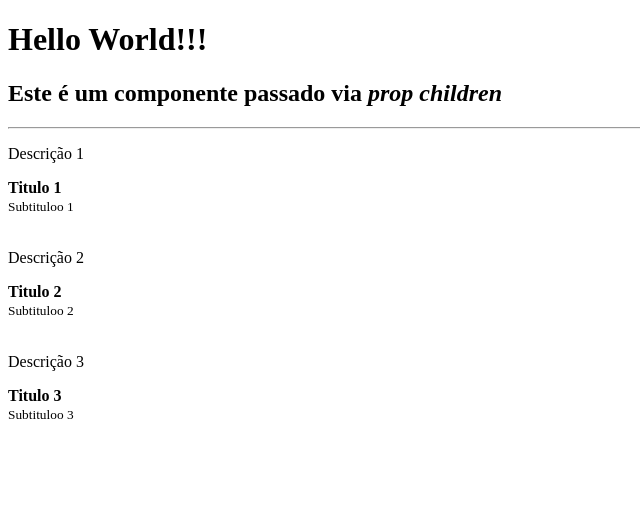
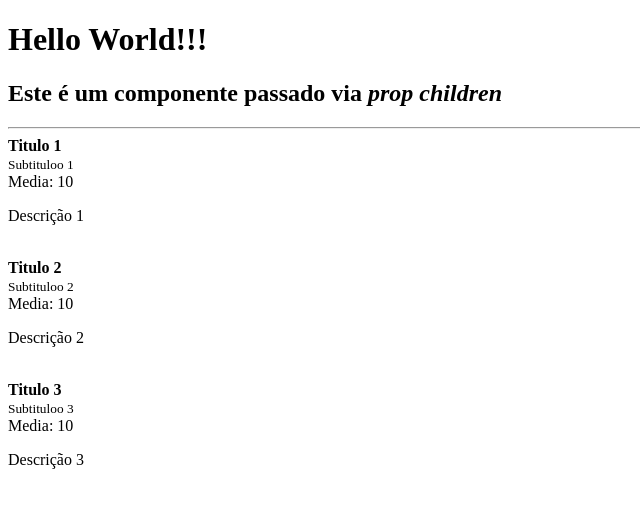
Before and after one commit to aleolvfer/fundamentos-do-react, a React app: page / in a window 1280 px wide. Shown: the top 508 px of the page, without its empty margins (0-640 px from the left). Built offline with nearby package versions, Linux system fonts and the light colour scheme; the HTML template or start-up script is replaced by a standard one.

Commit message:
Definindo tipos para as props

```diff
--- a/package.json
+++ b/package.json
@@ -19,6 +19,7 @@
     "webpack-dev-server": "^4.15.1"
   },
   "dependencies": {
+    "prop-types": "^15.8.1",
     "react": "^17.0.2",
     "react-dom": "^17.0.2"
   }
--- a/src/App.js
+++ b/src/App.js
@@ -17,6 +17,7 @@ const array = [
     subtitle: 'Subtituloo 3'
   },
 ]
+let countPost = 0;
 
 export default function App() {
   return (
@@ -26,16 +27,19 @@ export default function App() {
     </Header>
       {
         array.map((item, index) => {
+          countPost++;
           return (
-          <>
-            <p>Descrição {index+1}</p>
+          <React.Fragment key={countPost}>
             <Post
+              likes={20}
               post={{
                 title:item.title,
                 subtitle:item.subtitle
               }}
-            />
-          </>
+            >
+              <p>Descrição {index+1}</p>
+            </Post>
+          </React.Fragment>
           )
         })
       }
--- a/src/Header.js
+++ b/src/Header.js
@@ -1,4 +1,5 @@
 import React from 'react';
+import PropTypes from 'prop-types';
 
 export default function Header({ title, children }) {
   return (
@@ -9,3 +10,13 @@ export default function Header({ title, children }) {
     </>
   );
 }
+
+Header.propTypes = {
+  title: PropTypes.string,
+  children: PropTypes.node
+};
+
+Header.defaultProps = {
+  title: 'Titulo padrão',
+  children: 'Taca um h2 aee'
+}
--- a/src/Post.js
+++ b/src/Post.js
@@ -1,13 +1,25 @@
 import React from 'react';
+import PropTypes from 'prop-types';
 
-export default function Post({ post }) {
+export default function Post(props) {
   return (
     <>
       <article>
-        <strong>{post.title}</strong><br />
-        <small>{post.subtitle}</small>
+        <strong>{props.post.title}</strong><br />
+        <small>{props.post.subtitle}</small>
+        <br />
+        Media: {props.likes / 2}
+        {props.children}
       </article>
       <br />
     </>
   );
 }
+
+Post.propTypes = {
+  likes: PropTypes.number.isRequired,
+  post: PropTypes.shape({
+    title: PropTypes.string.isRequired,
+    subtitle: PropTypes.string.isRequired
+  }).isRequired
+};
```
Also changed, not shown: 1 other file (tests, documents, lock files or other folders).
